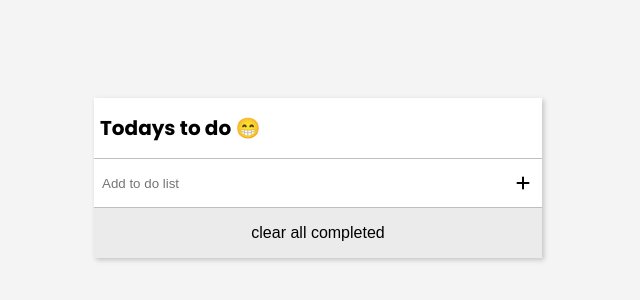
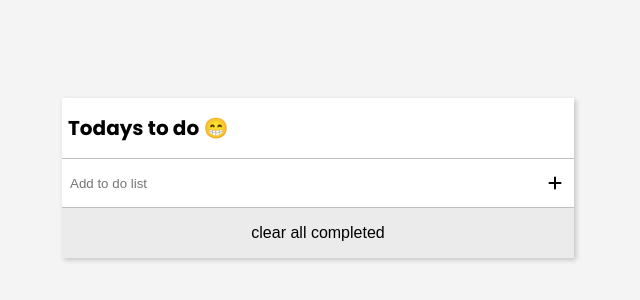
Before and after one commit to isume295/review-To-do-list, a website built with webpack: page src/index.html in a window 1280 px wide. Shown: the part 242-542 px from the top of the page, without its empty margins (322-962 px from the left). Built offline with nearby package versions, Linux system fonts and the light colour scheme; files whose address does not match are found by name.

Commit message:
fix linter error

```diff
--- a/src/style.css
+++ b/src/style.css
@@ -19,7 +19,7 @@ body {
 }
 
 .list-container {
-  width: 35%;
+  width: 80%;
   background-color: white;
   display: flex;
   flex-direction: column;
@@ -142,3 +142,9 @@ button:hover {
 .clearAll {
   margin: 15px;
 }
+
+@media (min-width: 768px) {
+  .list-container {
+    width: 40%;
+  }
+}
```
Also changed, not shown: dist/main.bundle.js.
